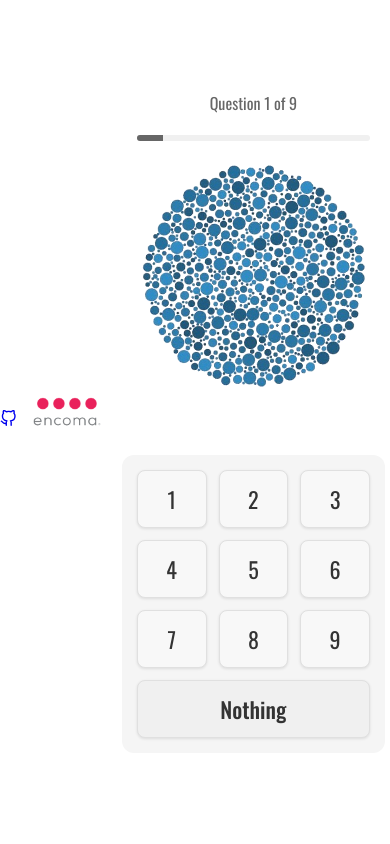
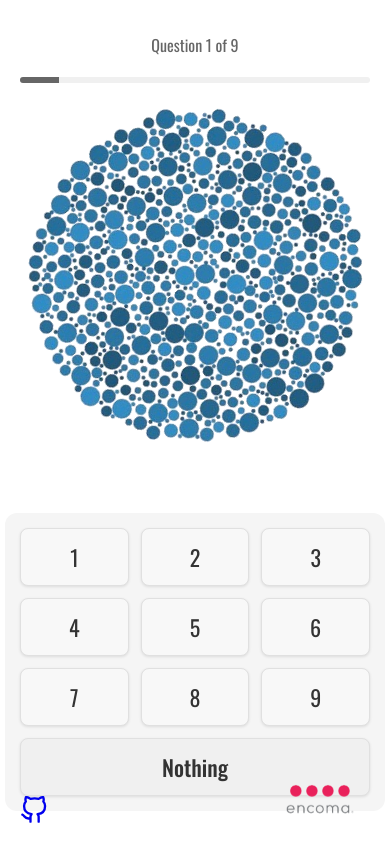
Before and after one commit to M1noa/fake-color-blind-test, a website: page public/index.html in a window 390 px wide. Drawn offline with nearby package versions, Linux system fonts and the light colour scheme; a web font is replaced by a local one.

Commit message:
mobile fix and 2 seccond dely

```diff
--- a/public/index.html
+++ b/public/index.html
@@ -98,18 +98,18 @@
 
         @media (max-width: 768px) {
             .logo {
-                position: static;
+                position: fixed;
+                bottom: 20px;
+                right: 20px;
                 width: 100px;
-                margin: 0 auto 20px;
-                display: block;
             }
 
             .github-icon {
-                position: static;
+                position: fixed;
+                bottom: 20px;
+                left: 20px;
                 width: 28px;
                 height: 28px;
-                margin: 20px auto;
-                display: block;
             }
         }
 
@@ -197,7 +197,7 @@
 
         }
 
-        button {
+        .number-pad button {
             padding: 12px;
             font-size: 22px;
             border: 1px solid #e0e0e0;
@@ -207,9 +207,18 @@
             cursor: pointer;
             font-family: 'Oswald', sans-serif;
             box-shadow: 0 1px 3px rgba(0, 0, 0, 0.1);
+            transition: all 0.3s ease;
         }
 
-        button:active {
+        .number-pad button:disabled {
+            background: #e0e0e0;
+            color: #999;
+            cursor: not-allowed;
+            transform: none;
+            box-shadow: none;
+        }
+
+        .number-pad button:not(:disabled):active {
             background: #e0e0e0;
             transform: scale(0.98);
         }
@@ -306,9 +315,15 @@
         }
 
         function submitAnswer(answer) {
+            const buttons = document.querySelectorAll('.number-pad button');
+            buttons.forEach(button => button.disabled = true);
+
             currentPlate++;
             if (currentPlate < totalPlates) {
                 showPlate();
+                setTimeout(() => {
+                    buttons.forEach(button => button.disabled = false);
+                }, 2000);
             } else {
                 showResults();
             }
```
